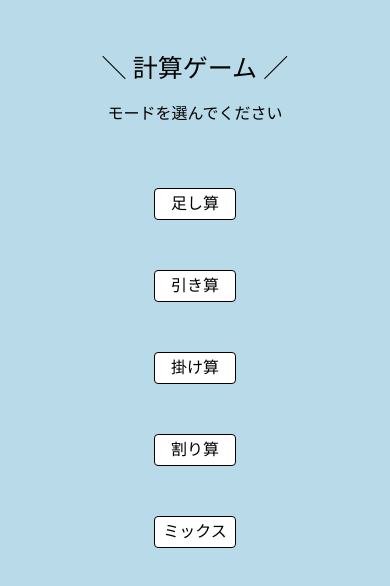
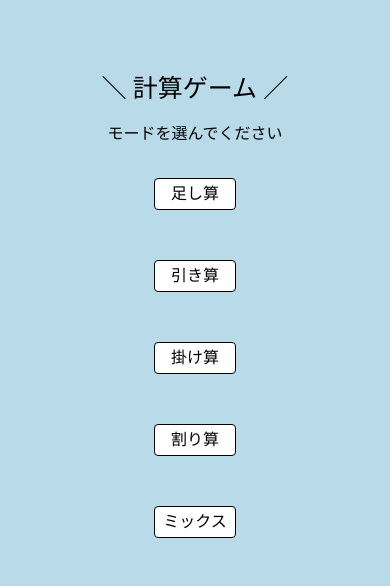
Before and after one commit to q2nana/keisangame, a plain HTML site: page index.html in a window 390 px wide. Drawn offline with Linux system fonts and the light colour scheme.

Commit message:
Add files via upload

```diff
--- a/stylesheet.css
+++ b/stylesheet.css
@@ -17,6 +17,7 @@ a {
   color: black;
 }
 
+
 body {
   min-height: 100vh;
   /* mobile viewport bug fix */
@@ -31,7 +32,7 @@ html {
   /* outline: solid 1px red; */
   text-align: center;
   position: absolute;
-  top: 40px;
+  top: 60px;
   right: 0;
   bottom: 0;
   left: 0;
@@ -52,7 +53,7 @@ html {
   /* display: flex; */
 
   position: absolute;
-  top: 130px;
+  top: 150px;
   right: 0;
   bottom: 0;
   left: 0;
@@ -78,6 +79,15 @@ html {
   body {
     background: rgb(185, 219, 233);
   }
+
+  .btnwrapper {
+    position: absolute;
+  top: 120px;
+  right: 0;
+  bottom: 0;
+  left: 0;
+  margin: auto;
+  }
 }
 
 @media (min-width: 550px) and (max-width: 800px){
```
